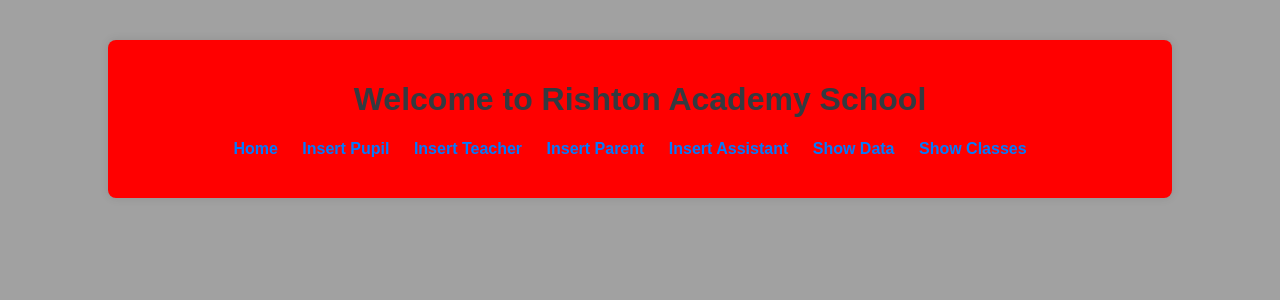
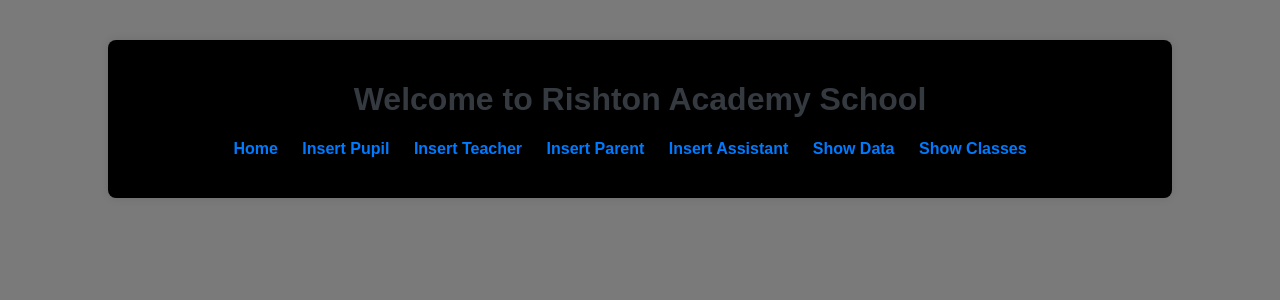
Before and after one commit to Abtisam-Ahsan-Khan/assessment-back-end, a PHP site: page /index.php in a window 1280 px wide. Shown: the top 300 px of the page. Run offline with PHP 8.4, Linux system fonts and the light colour scheme.

Commit message:
Change container's colour to black

```diff
--- a/html/assessment/styles.css
+++ b/html/assessment/styles.css
@@ -1,6 +1,6 @@
 body {
     font-family: 'Arial', sans-serif;
-    background-color: #a1a1a1;
+    background-color: #7a7a7a;
     margin: 0;
     padding: 0;
     color: #333;
@@ -9,7 +9,7 @@ body {
 .container {
     width: 80%;
     margin: 0 auto;
-    background-color: #ff0000;
+    background-color: #000000;
     padding: 20px;
     box-shadow: 0 0 10px rgba(0, 0, 0, 0.1);
     border-radius: 8px;
```
